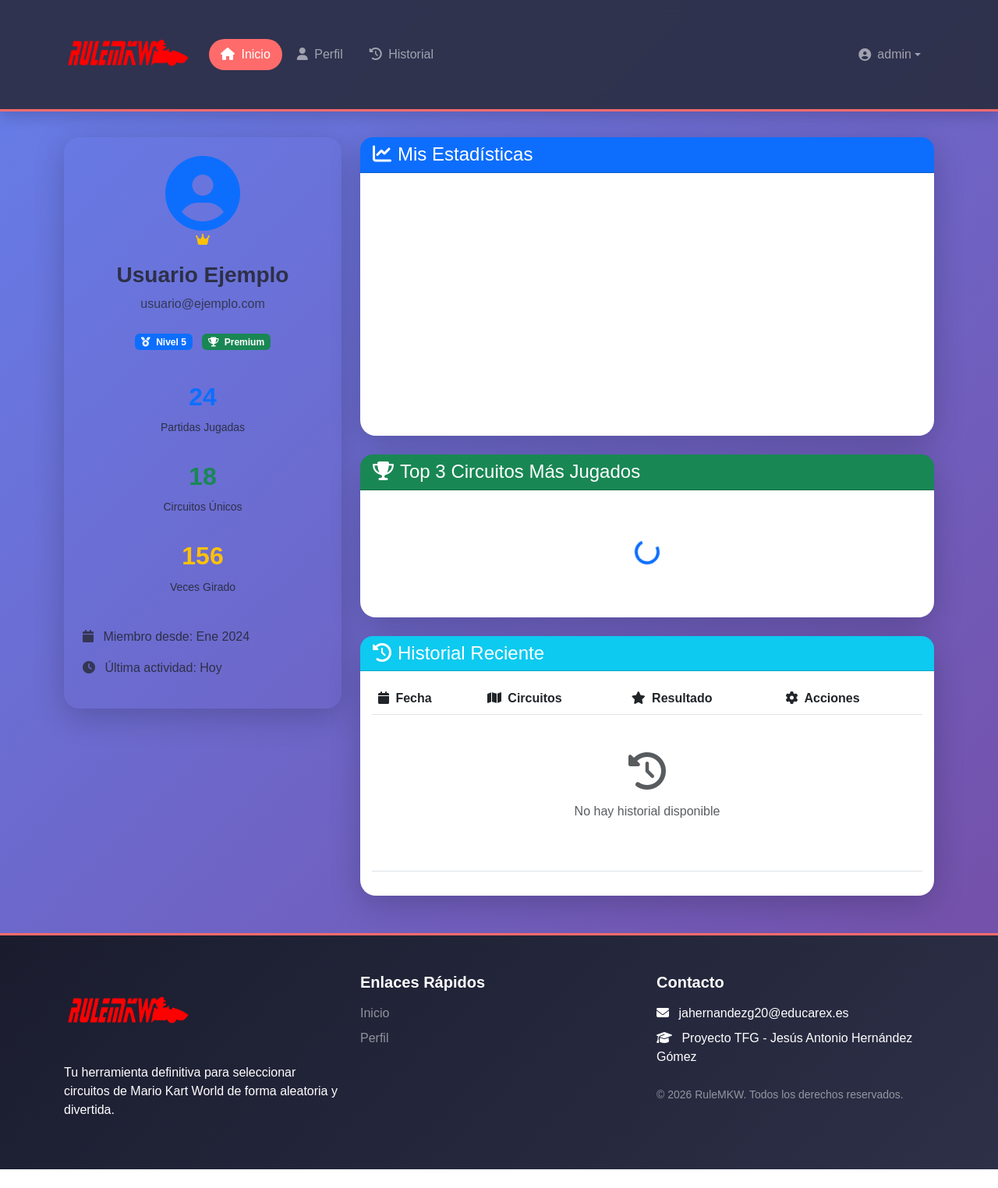
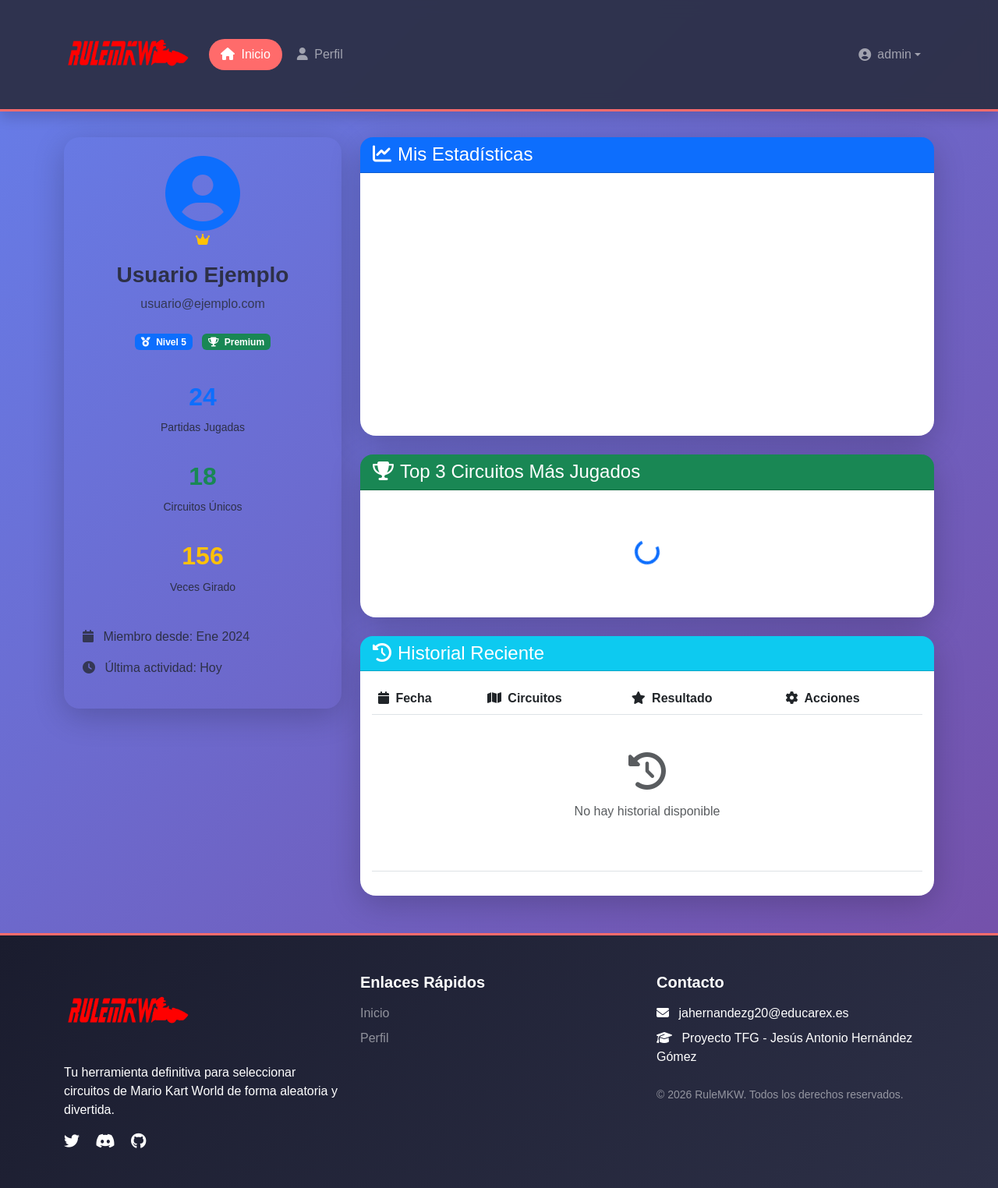
Before and after one commit to YisusHG27/RuleMKW, a PHP site: page /perfil.php in a window 1280 px wide. Shown: the whole page at 78% size. Before the commit the page ends 1500 px from the top, so only its background shows below. Run offline with PHP 8.4, Linux system fonts and the light colour scheme; a user stored in the database is signed in; a map, chart or similar area stays blank.

Commit message:
Añadí mi enlace a github en la página, quité un boton inutil

```diff
--- a/backend/includes/generar_navbar.php
+++ b/backend/includes/generar_navbar.php
@@ -24,11 +24,6 @@
                 <li class="nav-item">
                     <a class="nav-link" href="perfil.php">
                         <i class="fas fa-user me-1"></i> Perfil
-                    </a>
-                </li>
-                <li class="nav-item">
-                    <a class="nav-link" href="historial.php">
-                        <i class="fas fa-history me-1"></i> Historial
                     </a>
                 </li>
                 <?php endif; ?>
--- a/index.php
+++ b/index.php
@@ -240,7 +240,7 @@
                     <div class="social-icons mt-3">
                         <a href="#" class="text-white me-3"><i class="fab fa-twitter fa-lg"></i></a>
                         <a href="#" class="text-white me-3"><i class="fab fa-discord fa-lg"></i></a>
-                        <a href="#" class="text-white"><i class="fab fa-github fa-lg"></i></a>
+                        <a href="https://github.com/YisusHG27" class="text-white"><i class="fab fa-github fa-lg"></i></a>
                     </div>
                 </div>
                 <div class="col-lg-4 mb-4 mb-lg-0">
--- a/perfil.php
+++ b/perfil.php
@@ -138,6 +138,11 @@
                         <img src="media/iconos/logo.png" alt="RuleMKW" height="100" width="160" class="me-2">
                     </h4>
                     <p>Tu herramienta definitiva para seleccionar circuitos de Mario Kart World de forma aleatoria y divertida.</p>
+                    <div class="social-icons mt-3">
+                        <a href="#" class="text-white me-3"><i class="fab fa-twitter fa-lg"></i></a>
+                        <a href="#" class="text-white me-3"><i class="fab fa-discord fa-lg"></i></a>
+                        <a href="https://github.com/YisusHG27" class="text-white"><i class="fab fa-github fa-lg"></i></a>
+                    </div>
                 </div>
                 <div class="col-lg-4 mb-4 mb-lg-0">
                     <h5 class="fw-bold mb-3">Enlaces Rápidos</h5>
```
